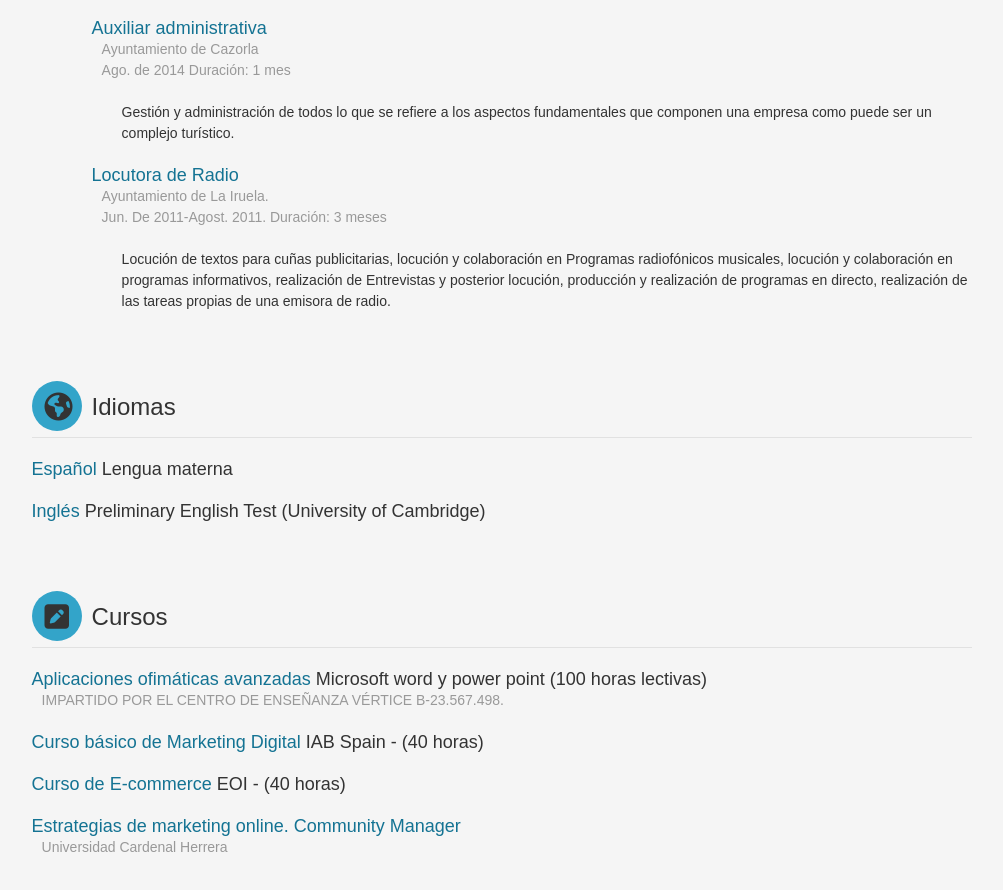
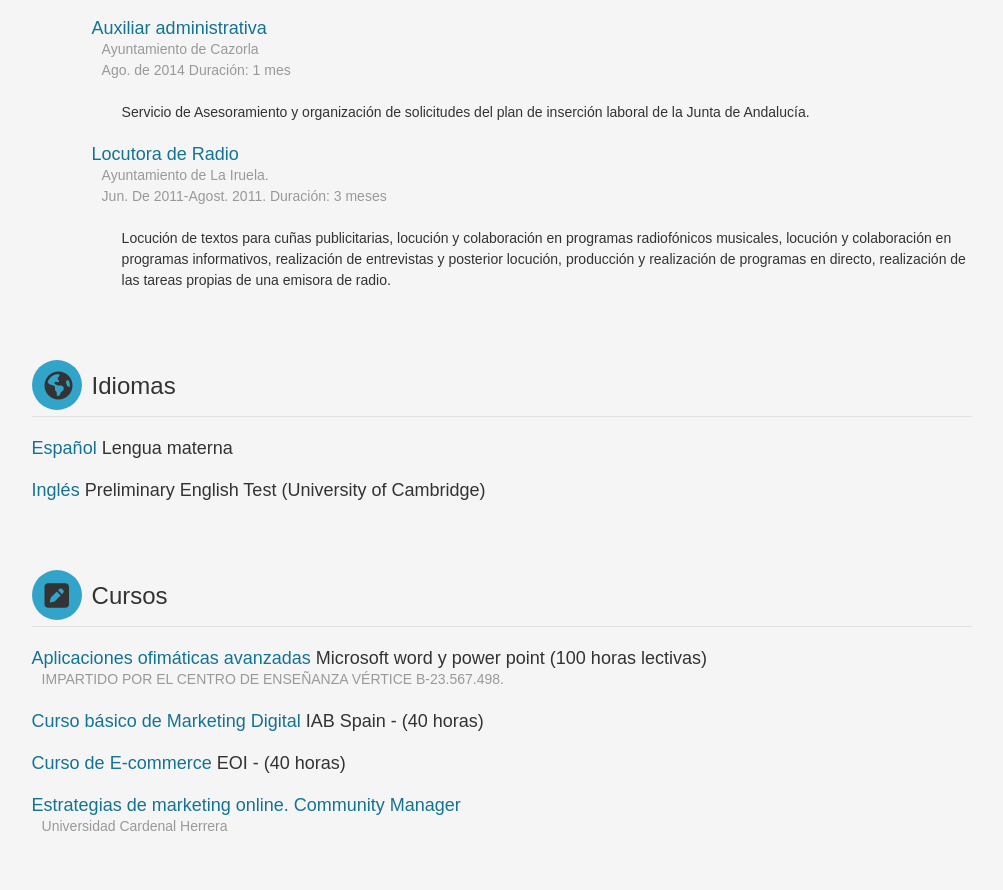
Before and after one commit to mercedesromo/mercedesromo.github.io, a plain HTML site: page index.html in a window 1280 px wide. Shown: the part 1734-2624 px from the top of the page, without its empty margins (138-1141 px from the left). Drawn offline with Linux system fonts and the light colour scheme; a web font is replaced by a local one.

Commit message:
Update index.html

```diff
--- a/index.html
+++ b/index.html
@@ -124,13 +124,13 @@ llamadas, gestión administrativa de solicitudes de información etc.</p>
 						<h4><strong>Auxiliar administrativa</strong></h4>
 						<span class="lieu">Ayuntamiento de Cazorla</span><br>
 						<span class="dates">Ago. de 2014 Duración: 1 mes</span>
-						<p>Gestión y administración de todos lo que se refiere a los aspectos fundamentales que componen una empresa como puede ser un complejo turístico.</p>
+						<p>Servicio de Asesoramiento y organización de solicitudes del plan de inserción laboral de la Junta de Andalucía.</p>
 					</li>
 					<li>
 						<h4><strong>Locutora de Radio</strong></h4>
 						<span class="lieu">Ayuntamiento de La Iruela.</span><br>
 						<span class="dates">Jun. De 2011-Agost. 2011. Duración: 3 meses</span>
-						<p>Locución de textos para cuñas publicitarias, locución y colaboración en Programas radiofónicos musicales, locución y colaboración en programas informativos, realización de Entrevistas y posterior locución, producción y realización de programas en directo, realización de las tareas propias de una emisora de radio.</p>
+						<p>Locución de textos para cuñas publicitarias, locución y colaboración en programas radiofónicos musicales, locución y colaboración en programas informativos, realización de entrevistas y posterior locución, producción y realización de programas en directo, realización de las tareas propias de una emisora de radio.</p>
 					</li>
 				</ul>
 			</div>
```
